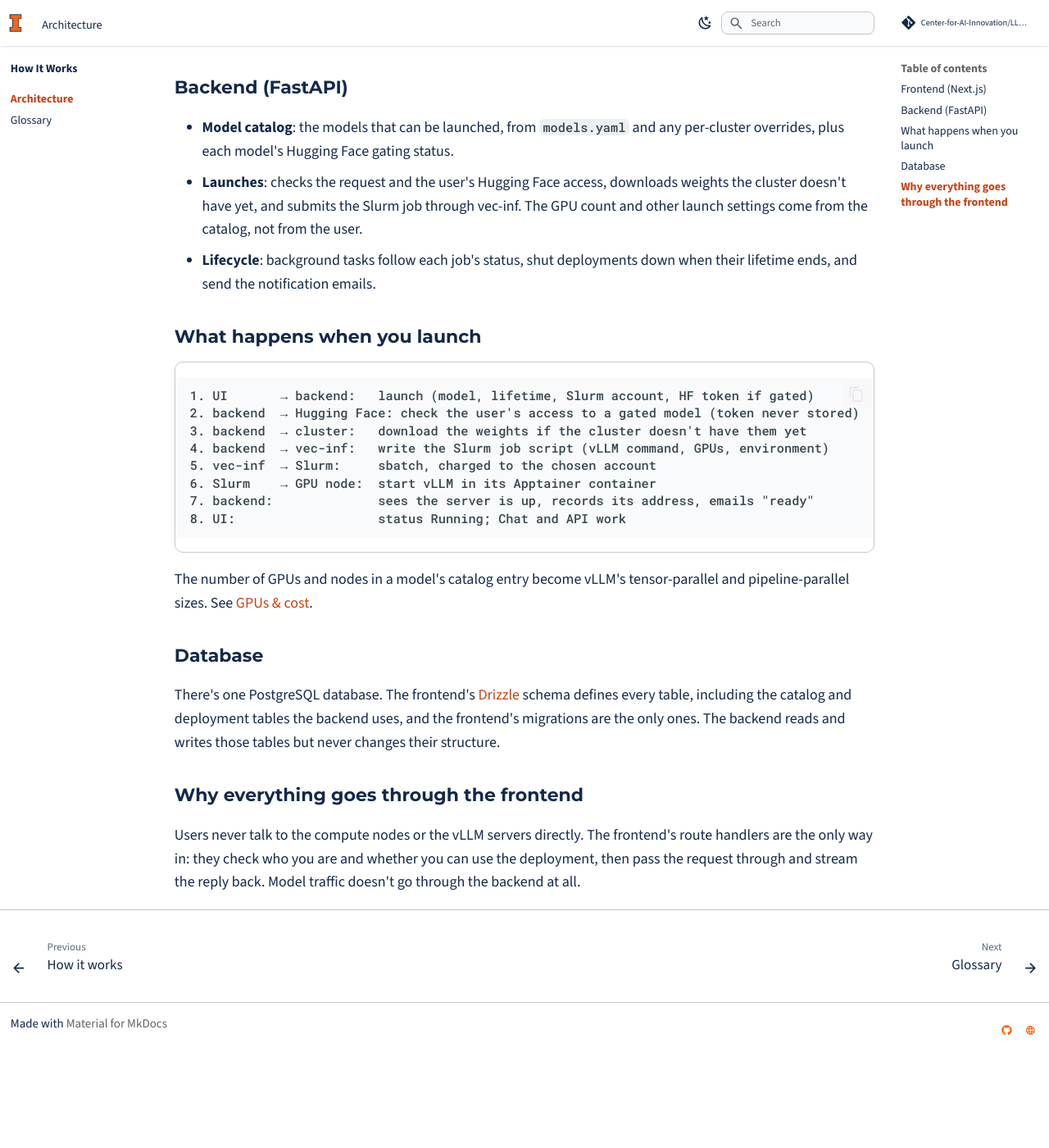
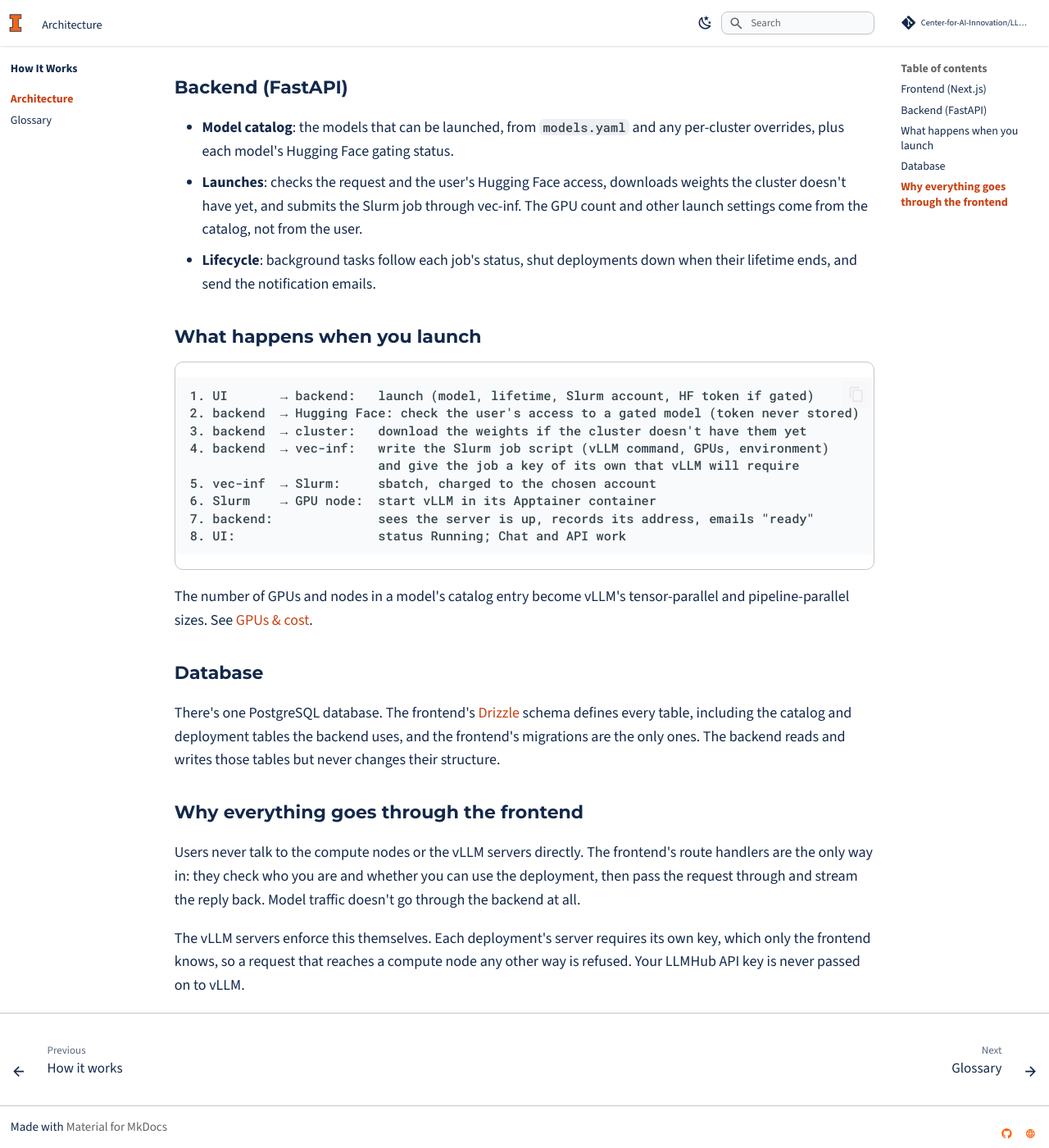
Before and after one commit to Center-for-AI-Innovation/LLMHub, an MkDocs documentation site: the page built from docs/how-it-works/architecture.md, in a window 1280 px wide and 1400 px high, scrolled down 736 px. Shown: the whole window at 82% size. Built offline with MkDocs 1.6.1 and Material for MkDocs 9.7.7, drawn with Linux system fonts in a browser that asks for light colours; comment, search, counter and statistics services are not loaded; before the commit the page ends 2010 px from its top, so only the background shows below that.

Commit message:
docs: say vLLM servers refuse requests that skip the frontend (#147)
Co-Authored-By: Claude Opus 5.5 <noreply@anthropic.com>

```diff
--- a/docs/how-it-works/architecture.md
+++ b/docs/how-it-works/architecture.md
@@ -62,6 +62,7 @@ flowchart LR
 2. backend  → Hugging Face: check the user's access to a gated model (token never stored)
 3. backend  → cluster:   download the weights if the cluster doesn't have them yet
 4. backend  → vec-inf:   write the Slurm job script (vLLM command, GPUs, environment)
+                         and give the job a key of its own that vLLM will require
 5. vec-inf  → Slurm:     sbatch, charged to the chosen account
 6. Slurm    → GPU node:  start vLLM in its Apptainer container
 7. backend:              sees the server is up, records its address, emails "ready"
@@ -86,3 +87,8 @@ Users never talk to the compute nodes or the vLLM servers directly. The
 frontend's route handlers are the only way in: they check who you are and
 whether you can use the deployment, then pass the request through and
 stream the reply back. Model traffic doesn't go through the backend at all.
+
+The vLLM servers enforce this themselves. Each deployment's server requires
+its own key, which only the frontend knows, so a request that reaches a
+compute node any other way is refused. Your LLMHub API key is never passed
+on to vLLM.
```
